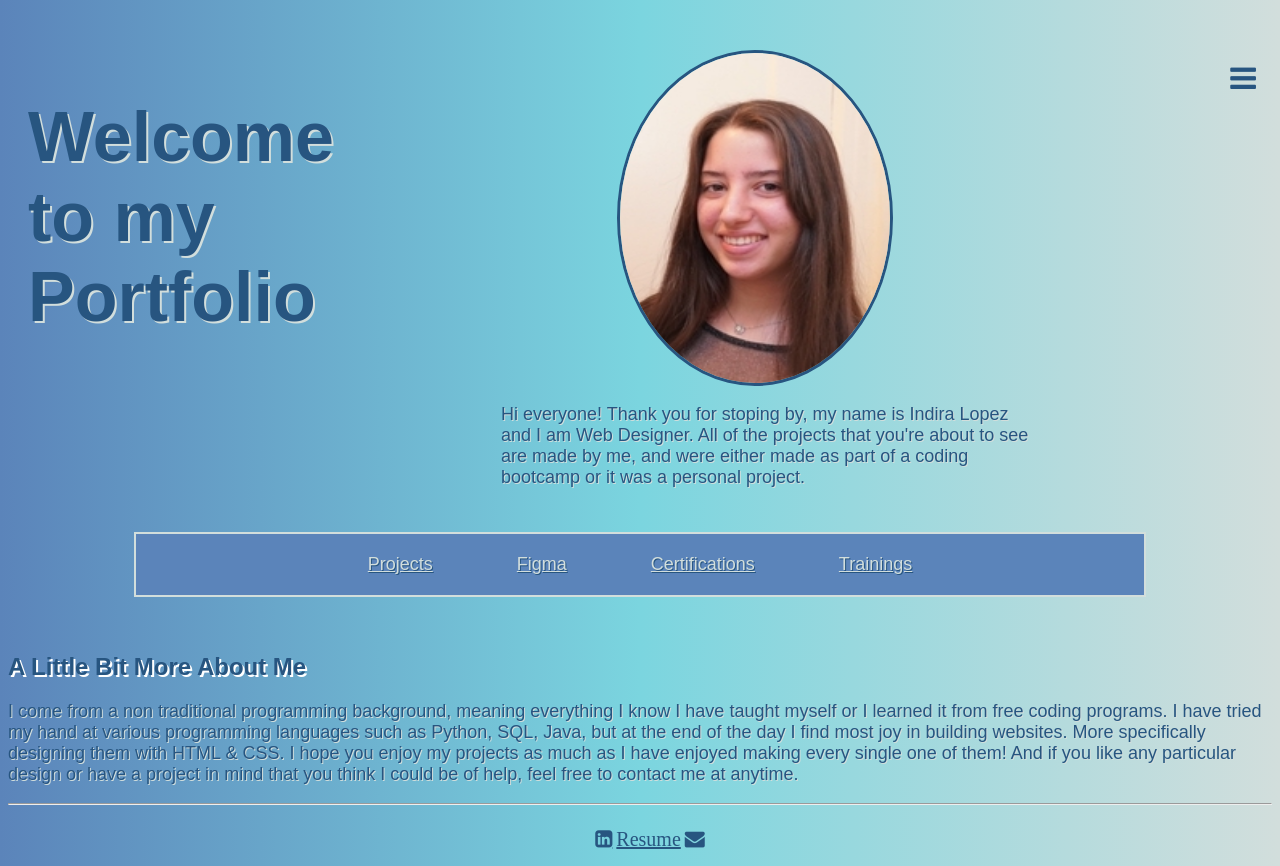
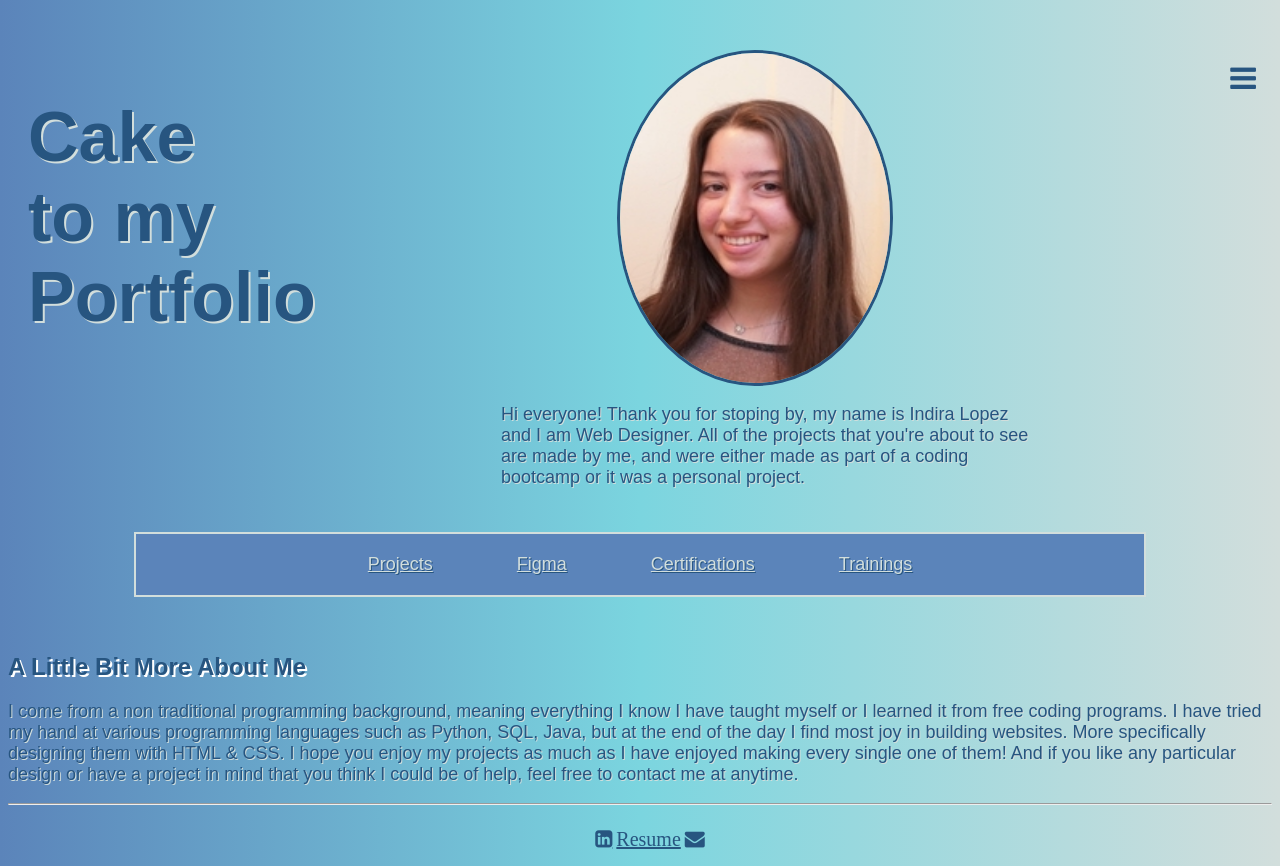
Before and after one commit to Indira204/designPortfolio, a plain HTML site: page Portfolio/index.html in a window 1280 px wide. Drawn offline with Linux system fonts and the light colour scheme.

Commit message:
Update index.html

```diff
--- a/Portfolio/index.html
+++ b/Portfolio/index.html
@@ -28,7 +28,7 @@
   </div>
 </div>
 
-<h1>Welcome <br>to my <br>Portfolio</h1>
+<h1>Cake <br>to my <br>Portfolio</h1>
 
 <div class="text">
 <img src="profile.jpeg" alt="Profile Picture" height="330" width="270" class="center"/>
```
